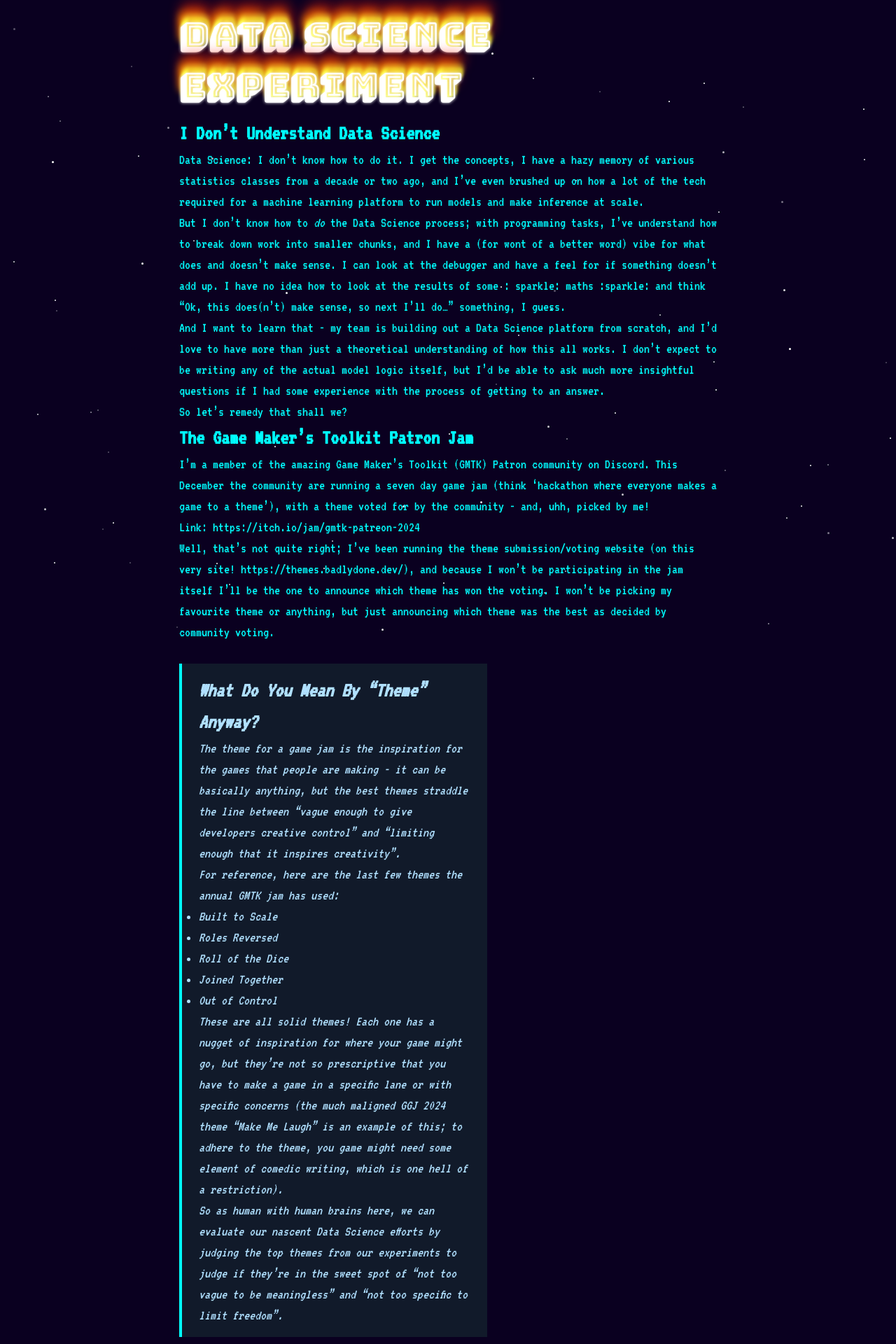
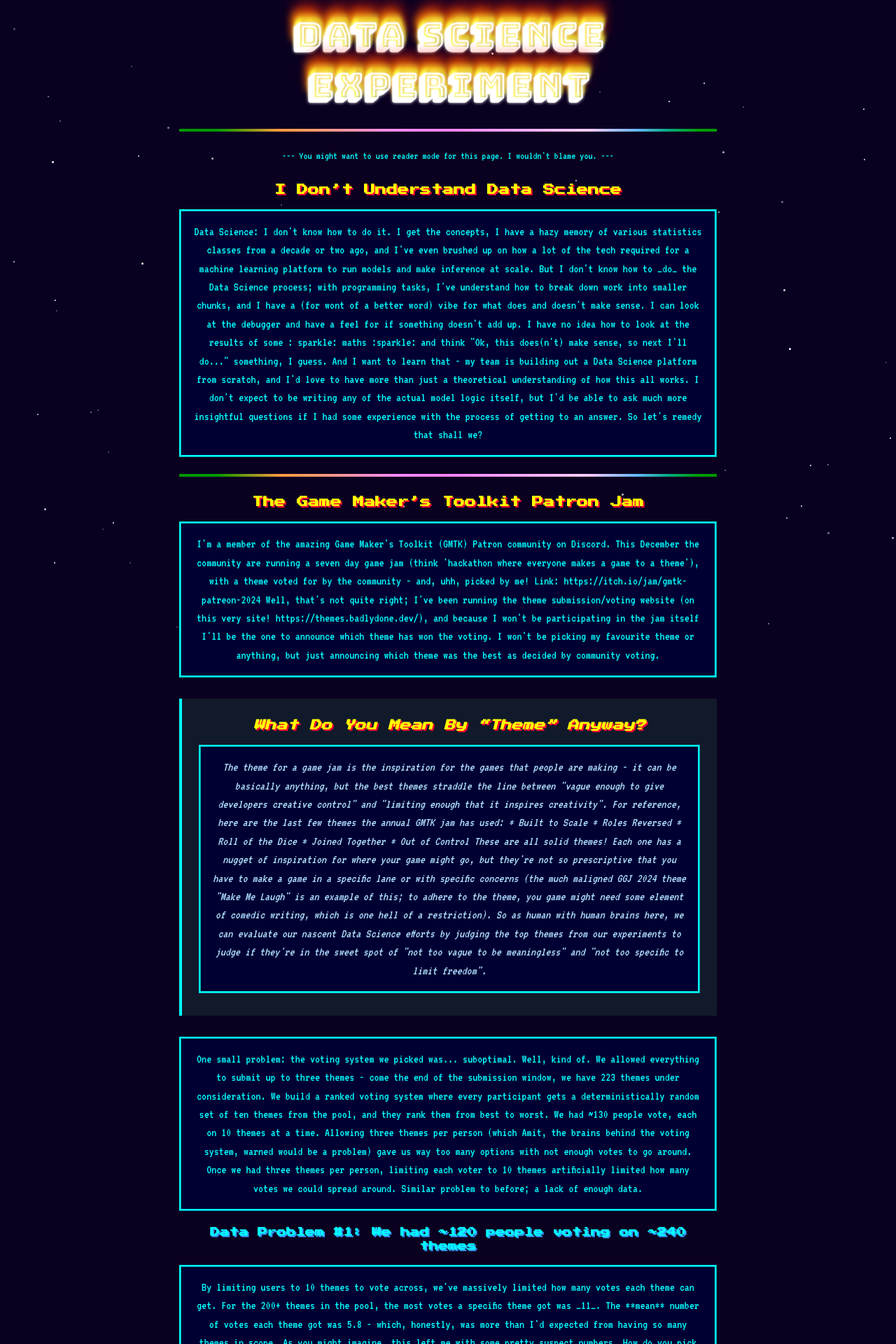
Before and after one commit to Willdotwhite/badlydone.dev, a Jekyll site: the page built from thoughts/picking-a-gmtk-theme.md, in a window 1280 px wide. Shown: the top 1920 px of the page at 70% size. Built offline with Jekyll 4.4.1, drawn with Linux system fonts in a browser that asks for light colours; some of the changed text lies outside the part shown.

Commit message:
The rest of the owl, wow this is ugly

````diff
--- a/assets/css/common.css
+++ b/assets/css/common.css
@@ -149,9 +149,104 @@ body {
 h1, .title-fire {
     font-family: 'Bungee Shade', sans-serif;
     font-size: clamp(1.5rem, 6vw, 3rem);
+    text-align: center;
     color: #fff;
     animation: fire 2.5s ease-in-out infinite;
     letter-spacing: 2px;
     display: block;
     margin-bottom: 0.5rem;
 }
+
+
+h2, .section-header {
+    font-family: 'Press Start 2P', monospace;
+    font-size: clamp(0.7rem, 2.5vw, 1rem);
+    color: var(--neon-yellow);
+    text-align: center;
+    margin: 1.5rem 0 1rem;
+    text-shadow: 2px 2px 0 var(--hot-red);
+}
+
+h3 {
+    font-family: 'Press Start 2P', monospace;
+    font-size: clamp(0.7rem, 2.5vw, 0.85rem);
+    color: var(--neon-cyan);
+    text-align: center;
+    margin: 1.25rem 0 1rem;
+    text-shadow: 2px 2px 0 var(--link-blue);
+}
+
+hr {
+    border: none;
+    height: 4px;
+    background: linear-gradient(90deg, var(--neon-pink), var(--neon-cyan), var(--neon-green), var(--neon-yellow), var(--neon-pink));
+    margin: 1.5rem 0;
+    animation: rainbow-bg 3s linear infinite;
+}
+
+@keyframes rainbow-bg {
+    0% {
+        filter: hue-rotate(0deg);
+    }
+    100% {
+        filter: hue-rotate(360deg);
+    }
+}
+
+
+table {
+    width: 100%;
+    border-collapse: separate;
+    border-spacing: 0;
+    border: 3px ridge silver;
+    margin: 1rem 0;
+    background: #000033;
+}
+
+table th {
+    background: linear-gradient(180deg, #000080, #000050);
+    color: white;
+    font-family: 'Press Start 2P', monospace;
+    font-size: 0.55rem;
+    padding: 0.6rem;
+    border: 1px solid #0000aa;
+    text-align: left;
+}
+
+table td {
+    padding: 0.6rem;
+    border: 1px solid #333366;
+    vertical-align: top;
+}
+
+table a:hover {
+    color: var(--neon-yellow);
+}
+
+table tr:hover td {
+    background: #000055;
+}
+
+table a {
+    color: var(--link-blue);
+    text-decoration: underline;
+    font-size: 1.1rem;
+}
+
+table a:visited {
+    color: var(--visited-purple);
+}
+
+footer {
+    text-align: center;
+    padding: 1rem 0;
+    border-top: 3px double var(--neon-pink);
+    margin-top: 1.5rem;
+    color: #666;
+    font-size: 0.85rem;
+}
+
+footer .made-with {
+    color: var(--neon-green);
+    margin-bottom: 0.3rem;
+}
--- a/assets/css/thoughts.css
+++ b/assets/css/thoughts.css
@@ -4,9 +4,8 @@ blockquote {
     background: #111a2a;
     color: #b0e0ff;
     margin: 1.5em 0;
-    padding: 0.8em 1.2em;
+    padding: 0.1em 1.2em 0.8em 1.2em;
     font-style: italic;
-    max-width: 55ch;
 }
 
 code, pre {
@@ -14,7 +13,7 @@ code, pre {
     background: #181818;
     color: #39ff14;
     border-radius: 4px;
-    font-size: 1em;
+    font-size: 0.75em;
 }
 
 code {
@@ -25,5 +24,27 @@ pre {
     padding: 1em;
     overflow-x: auto;
     margin: 1.5em 0;
-    font-size: 0.98em;
 }
+
+.text {
+    background: #000033;
+    border: 3px ridge var(--neon-cyan);
+    padding: 1rem;
+    margin: 1rem 0;
+    text-align: center;
+    font-size: 1.1rem;
+}
+
+.text p {
+    margin-bottom: 0.5rem;
+}
+
+reader-warning {
+    display: block;
+    font-size: 0.95rem;
+    text-align: center;
+
+    &::before {
+        content: "--- You might want to use reader mode for this page. I wouldn't blame you. ---";
+    }
+}
--- a/thoughts/picking-a-gmtk-theme.md
+++ b/thoughts/picking-a-gmtk-theme.md
@@ -5,8 +5,12 @@ path: /thoughts/picking-a-gmtk-theme
 ---
 # Data Science Experiment
 
+---
+<reader-warning></reader-warning>
+
 ## I Don't Understand Data Science
 
+<div class="text">
 Data Science: I don't know how to do it. I get the concepts, I have a hazy memory of various statistics classes from a
 decade or two ago, and I've even brushed up on how a lot of the tech required for a machine learning platform to run
 models and make inference at scale.
@@ -22,9 +26,12 @@ itself, but I'd be able to ask much more insightful questions if I had some expe
 answer.
 
 So let's remedy that shall we?
+</div>
+---
 
 ## The Game Maker's Toolkit Patron Jam
 
+<div class="text">
 I'm a member of the amazing Game Maker's Toolkit (GMTK) Patron community on Discord. This December the community are
 running a seven day game jam (think 'hackathon where everyone makes a game to a theme'), with a theme voted for by the
 community - and, uhh, picked by me!
@@ -35,9 +42,11 @@ Well, that's not quite right; I've been running the theme submission/voting webs
 site! https://themes.badlydone.dev/), and because I won't be participating in the jam itself I'll be the one to announce
 which theme has won the voting. I won't be picking my favourite theme or anything, but just announcing which theme was
 the best as decided by community voting.
+</div>
 
 > ## What Do You Mean By "Theme" Anyway?
 >
+> <div class="text">
 > The theme for a game jam is the inspiration for the games that people are making - it can be basically anything, but
 > the best themes straddle the line between "vague enough to give developers creative control" and "limiting enough that
 > it inspires creativity".
@@ -57,7 +66,9 @@ the best as decided by community voting.
 > So as human with human brains here, we can evaluate our nascent Data Science efforts by judging the top themes from
 > our experiments to judge if they're in the sweet spot of "not too vague to be meaningless" and "not too specific to
 > limit freedom".
+> </div>
 
+<div class="text">
 One small problem: the voting system we picked was... suboptimal.
 
 Well, kind of.
@@ -69,9 +80,11 @@ from the pool, and they rank them from best to worst. We had ~130 people vote, e
 Allowing three themes per person (which Amit, the brains behind the voting system, warned would be a problem) gave us
 way too many options with not enough votes to go around. Once we had three themes per person, limiting each voter to 10
 themes artificially limited how many votes we could spread around. Similar problem to before; a lack of enough data.
+</div>
 
 ### Data Problem #1: We had ~120 people voting on ~240 themes
 
+<div class="text">
 By limiting users to 10 themes to vote across, we've massively limited how many votes each theme can get. For the 200+
 themes in the pool, the most votes a specific theme got was _11_.
 
@@ -81,14 +94,15 @@ themes in scope. As you might imagine, this left me with some pretty suspect num
 How do you pick between a theme which gets four 5-star votes and a theme which gets ten votes of 3, 4, 5?
 
 Well, let's start simple and see where that gets us.
-
+</div>
 ---
 
 ## Trying Stuff And Seeing Why It's Garbage
 
 ### Attempt The First: Raw Score
-
+<div class="text">
 Approach:
+</div>
 
 ```kotlin
 for (theme in themes) {
@@ -97,8 +111,9 @@ for (theme in themes) {
 
 val winningTheme = themes.maxBy { it.score }
 ```
-
+<div class="text">
 Results:
+</div>
 
 | Theme                         | Score | Votes (top: +5, bottom: -4)              |
 |-------------------------------|-------|------------------------------------------|
@@ -114,14 +129,17 @@ Results:
 | (Redacted)                    | -30   | 0, 0, -1, -3, -3, -3, -4, -4, -4, -4, -4 |
 
 
+<div class="text">
 Get all the votes for each theme, sum them together, take the theme with the highest total.
 
 Quick, simple, easy, and hideously biased.
 
 Why? Well, indulge me a quick sidebar:
+</div>
 
 > ### Data Problem #2: The Enormous Range Of Votes Cast
 >
+> <div class="text">
 > Each voter got their themes in the laziest way I could think of:
 >
 > ```
@@ -136,7 +154,8 @@ Why? Well, indulge me a quick sidebar:
 >
 > The problem here is that because we have so many themes, there just weren't enough votes to go around. That normal
 > distribution peaks around 4.5 votes per theme, which just isn't very much information at all.
->
+> </div>
+<div class="text">
 **TLDR: Because the themes have wildly different numbers of votes, the raw score biased too heavily for themes that
 just happened to be seen more.**
 
@@ -145,15 +164,17 @@ just didn't get very many of them. That's a flaw with the voting system, where t
 the bias in their favourite.
 
 Let's try something else...
-
+</div>
 ---
 
 ### Attempt The Second: Average Score
 
+<div class="text">
 High school stats class here I come! Let's try to account for the inconsistent vote totals by calculating the average
 score for each theme, and go from there.
 
 The results:
+</div>
 
 | Theme                        | Average Score | # Of Votes |
 |------------------------------|---------------|------------|
@@ -168,6 +189,7 @@ The results:
 | ...                          | ...           | ...        |
 | (Redacted)                   | -2.7272727    | 11         |
 
+<div class="text">
 Hmm. Well those certainly are _different_, but I'm a bit concerned we've gone too far in the other direction; instead of
 biasing towards themes that happened to be seen by lots of people, it looks like we're now biasing towards themes that
 (by chance) happened to only be seen by a small number of people who really liked the theme.
@@ -178,13 +200,13 @@ defining the "best theme" doesn't quite add up; we've swung too far in the other
 Maybe we can adjust for how many votes each theme got? Multiply the average up or down a bit?
 
 Let's try something else...
-
+</div>
 ---
 
 ### Attempt The Second-Point-Two: Weighted Average Score
 
 [TABLE REDACTED BECAUSE IT WAS POINTLESS]
-
+<div class="text">
 I won't waste your time here; it's like using the average score, but with a multiplier that tries to account for the
 very different numbers of votes. How, you ask?
 
@@ -194,9 +216,11 @@ needed. Trying to corral towards the median just left us with a whole bunch of t
 in either direction.
 
 Trying to figure out what a "good" vote was highlighted the two major fallacies I'd not addressed up until this point:
+</div>
 
 > ### Data Problem #3: The Scores Don't Mean Shit
 >
+> <div class="text">
 > As mentioned at the top, everyone's ranked votes were submitted from +5 to -4 (no, I don't remember why we did this).
 > The ranked voting system means all the votes are submitted relative to each other; there's no way real way to have
 > comparable scores between themes (and between people).
@@ -211,9 +235,11 @@ Trying to figure out what a "good" vote was highlighted the two major fallacies
 >
 > And even worse: if someone gets one "meh" theme and nine complete stinkers? You better believe those stinkers are
 > scoring just as highly as someone else's 2nd/3rd/4th votes.
+> </div>
 
 > ### Data Problem #3.2: You Can't Do Maths On Relative Numbers
 >
+> <div class="text">
 > I expect any seasoned data scientists reading have been waiting for this clanger to drop for some time now: the
 > numbers are all relative, I shouldn't be trying to directly compare them. If my 3rd place vote was great but not quite
 > excellent, and your 3rd place was the ok-ist of a mediocre bunch, why are we trying to equate those votes together?
@@ -244,18 +270,21 @@ Trying to figure out what a "good" vote was highlighted the two major fallacies
 > Users 2 and 3 voted "Nothing But Crabs" in the same place, but... are they the same? I don't think we can say that.
 > As mentioned in Data Problem #3, your third place theme and my third place theme are in two totally different frames
 > of reference.
+> </div>
 
+<div class="text">
 There's no way to directly compare the scores themselves. Perhaps we can use the _positions_ of themes to evaluate which
 ones were more popular?
 
 Let's try something else...
-
+</div>
 ---
 
 ### Attempt I Don't Know Which: Relative Positions Table
 
+<div class="text">
 (Fun fact! This may or may not also be a naive implementation of
-a [Bradley-Terry model](https://en.wikipedia.org/wiki/Bradley%E2%80%93Terry_model). I'm honestly not sure.)
+a <a href="https://en.wikipedia.org/wiki/Bradley%E2%80%93Terry_model">Bradley-Terry model</a>. I'm honestly not sure.)
 
 When users rank their votes, the scores themselves are meaningless as scores; all they tell us are the order a specific
 user rated their themes.
@@ -268,6 +297,7 @@ received **as compared to other themes in the same collection of votes**, we cou
 one theme was preferred over another.
 
 This was a bit more involved (read: I had a proper data scientist help me with this), but what we built is this:
+</div>
 
 | Theme (+1 when row appears above column) | The Other Way | Divide and conquer | Return to Sender | ... |
 |------------------------------------------|---------------|--------------------|------------------|-----|
@@ -276,6 +306,7 @@ This was a bit more involved (read: I had a proper data scientist help me with t
 | Return to Sender                         | 1, -1, 1, -1  | 1                  | x                | ... |
 | ...                                      | ...           | ...                | ...              | ... |
 
+<div class="text">
 For every theme, we calculate how often it appeared _above_ every other theme, regardless of the specific position of
 that theme in the list. The thinking being, the theme which comes out on top most consistently against other themes
 would be a strong theme suggestion, even if it didn't always get the highest score possible.
@@ -283,9 +314,11 @@ would be a strong theme suggestion, even if it didn't always get the highest sco
 What we then do is sum up each row of the table: this gives us a numeric score for how often this theme appeared above
 other themes, although I'm honestly not sure what specific terms we can nail down for this! At this point in the hazy
 world of Data Science, I've completely lost track of what technical terms exist, or if I'm just doing... stuff!
+</div>
 
+<div class="text">
 The pseudocode looks like this:
-
+</div>
 ```kotlin
 val dataTable: Map<Pair<String, String>, List<Int>> = builtAsThatTableAbove()
 
@@ -323,9 +356,12 @@ themes appeared on the same list, `16ec8df0` ranked more highly.
 
 The theme that comes out on top compared to the most other themes, most often, seems like a strong contender for the
 best theme.
+</div>
 
+<div class="text">
 In order to convert that concept (and also the variably-lengthed arrays of +1s and -1s) into a sortable format, we can
 calculate a total score for each theme in the following way:
+</div>
 
 ```kotlin
 // This approach isn't very Kotlin-esque, but it's a lot easier to read
@@ -340,11 +376,11 @@ for ((themeIds, arrayOfOffsets) in comparativeVotes) {
     val normalisedOffsetScore = arrayOfOffsets.sum().toFloat() / arrayOfOffsets.size.toFloat()
     scores[themeUnderEvaluation] = scores[themeUnderEvaluation] + normalisedOffsetScore
 }
-
 ```
 
 ### Data Problem #1 (Again):
 
+<div class="text">
 Sadly, we just can't get around the fact that limiting each person to ten themes just doesn't give us enough data to
 work with. When we calculate `dataTable` and build our grid of comparative checks, we see the most that two themes
 appeared in the same list is... 4 times.
@@ -352,6 +388,7 @@ appeared in the same list is... 4 times.
 Each `comparativeVotes` array is bound for the express checkout, with four items or fewer!
 
 The results:
+</div>
 
 | Theme                                                     | Relative Position Score | How many comparisons? | Votes (scale: +5 to -4) | (Total Score) | (Average Score) |
 |-----------------------------------------------------------|-------------------------|-----------------------|-------------------------|---------------|-----------------|
@@ -368,6 +405,7 @@ The results:
 | ...                                                       | ...                     | ...                   | ...                     | ...           | ...             |
 | "" (I forgot to remove this before the voting went live!) | -0.951                  | 41                    | -3, -4, -4, -4, -4      | -19           | -3.8            |
 
+<div class="text">
 Hmm. High average score, but low total score.
 
 While the top theme has a decent total and average score, we're seeing some themes that look as though they should score
@@ -375,11 +413,11 @@ poorly rating quite highly.
 
 The range of "how many times was one theme compared to all other themes?" was 86 at the high end ("-vania"), down to 9
 at the very lowest ("[genre] without [mechanic]"). I have no earthly idea what to do with that information.
-
----
+</div>
 
 ## Attempt The Last: Plackett-Luce model
 
+<div class="text">
 I'm on shaky ground here; throughout this process a wonderful colleague of mine Hollie was supporting me as I figured
 out what questions to ask and how to go about answering them. I was more or less following along, until one morning
 Hollie DM'd me saying "Hey, I tried this model I found online, what do you think?"
@@ -389,7 +427,7 @@ ordering that looked broadly the same as the pairwise approach above, but had mu
 the table.
 
 (The best explanation I found of how the Plackett-Luce model works was
-by [this post by Statistical Odds & Ends](https://statisticaloddsandends.wordpress.com/2024/04/24/what-is-the-plackett-luce-model/),
+by <a href="https://statisticaloddsandends.wordpress.com/2024/04/24/what-is-the-plackett-luce-model/">this post by Statistical Odds & Ends</a>,
 which I highly recommend giving a read.)
 
 Instead of working with pairwise preferences - comparing two themes as though they were the only two things we cared to
@@ -401,8 +439,10 @@ calculated based only on the theme data that is remaining.
 
 It doesn't actually make a different to which theme came in position #1 (which at least validates the pairwise table
 approach!), but it's interesting to see.
-
+</div>
+<div class="text">
 The results:
+</div>
 
 | Theme                        | Score that ranked us here? |
 |------------------------------|----------------------------|
@@ -419,6 +459,7 @@ The results:
 | ...                          | ...                        |
 | "" (This came last here too) | ???                        |
 
+<div class="text">
 So while there's a lot more black box magic than I'd care for, it's very gratifying to see that the order is extremely
 close to the pairwise list above.
 
@@ -429,13 +470,15 @@ Given that I'm only looking to find the single "best" theme to become the theme
 topped the charts in everything but raw score, it seems like we've got a strong candidate: "Bending the rules".
 
 And, bringing the human factor back into things, what's my gut feel evaluation? It's a good theme! Therefore...
+</div>
+---
 
 ## The Theme For The First GMTK Patron Jam Is... 'Bending The Rules'!
 
 ---
 
 ## Conclusion
-
+<div class="text">
 I had a good time with this - while I don't know if my data science skills are much sharper, I think I'd be
 able to try doing this whole theme-ranking thing again in the future at least!
 
@@ -445,3 +488,4 @@ Oh, and for the next GMTK Patron jam we hold? Either people can vote on as many
 a benevolent dictator to just pick their favourite from a shortlist.
 
 Until next time!
+</div>
````
Also changed, not shown: assets/css/main.css (+0 -98 lines), index.html (+4 -4 lines).
